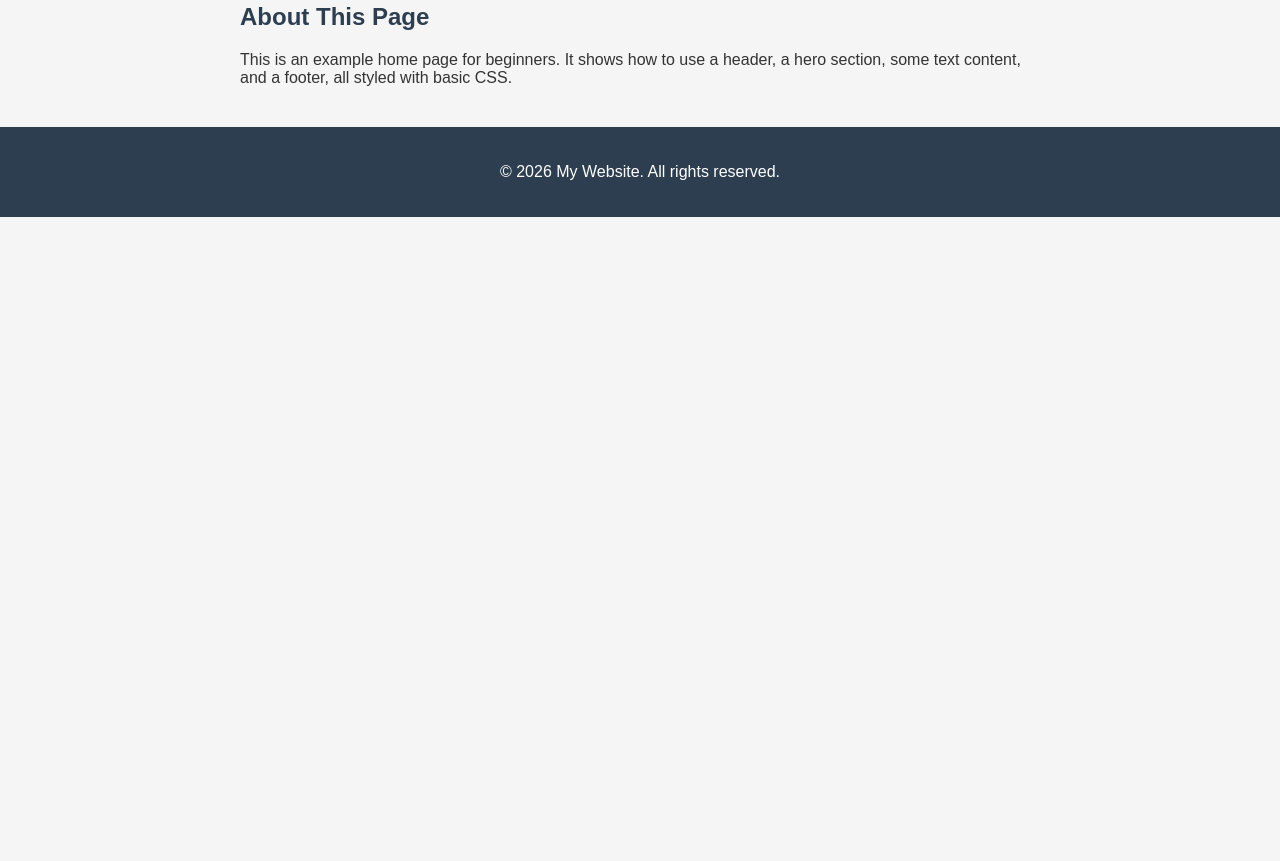
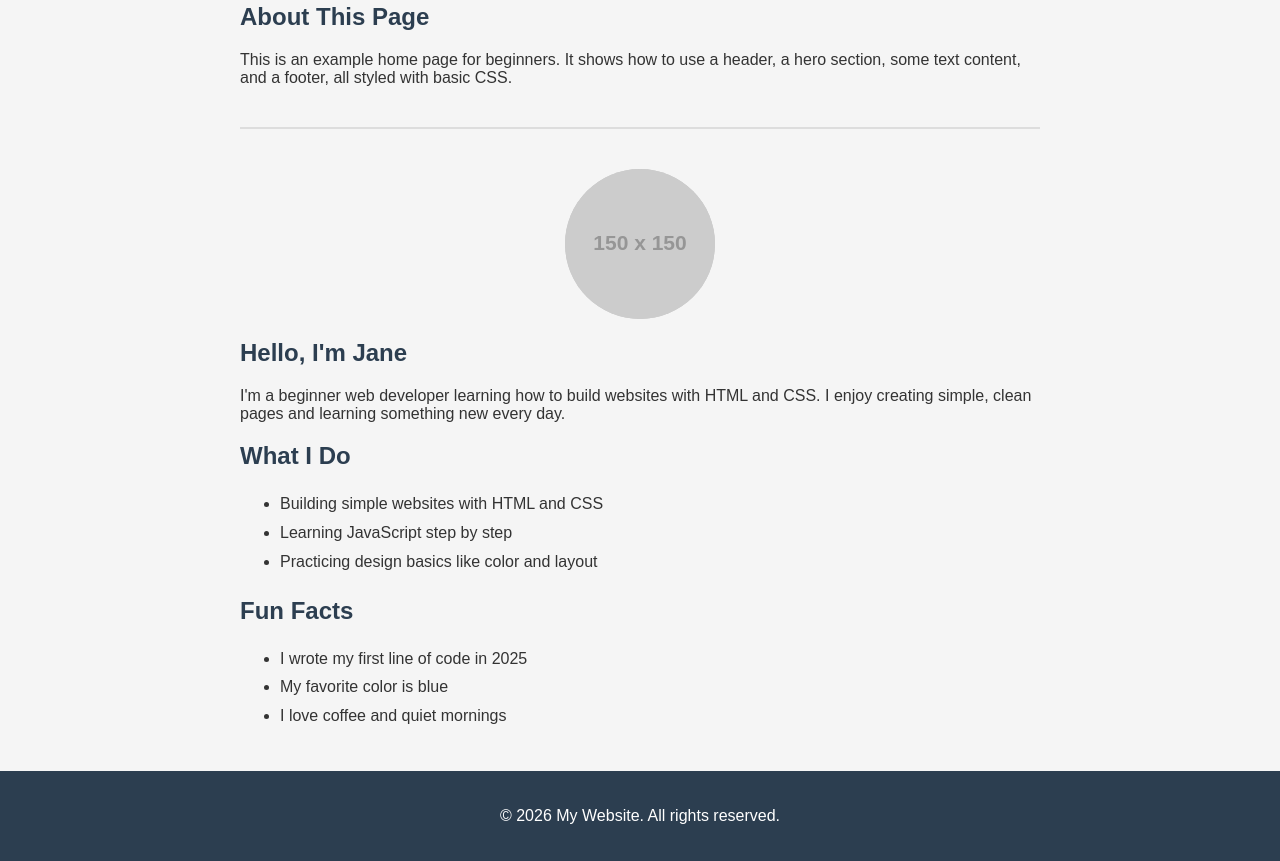
Before and after one commit to somounkea-byte/git-branch-2027A, a plain HTML site: page index.html in a window 1280 px wide. Shown: the part 475-1336 px from the top of the page. Before the commit the page ends 800 px from the top, so only its background shows below. Drawn offline with Linux system fonts and the light colour scheme; placeholder pictures from the web are drawn by us.

Commit message:
create file for project structure about page

```diff
--- a/css/style.css
+++ b/css/style.css
@@ -25,7 +25,7 @@
     text-decoration: underline;
   }
 
- /* main welcome section */
+  /* hero / welcome section */
   .hero {
     text-align: center;
     padding: 60px 20px;
@@ -49,7 +49,7 @@
     margin-top: 20px;
   }
 
- /* content section */
+  /* shared content section styling */
   .content {
     max-width: 800px;
     margin: 40px auto;
@@ -60,6 +60,27 @@
     color: #2c3e50;
   }
 
+  .content img {
+    display: block;
+    width: 150px;
+    height: 150px;
+    border-radius: 50%;
+    margin: 0 auto 20px auto;
+    background-color: #ccc; /* placeholder color if image doesn't load */
+  }
+
+  .content ul {
+    line-height: 1.8;
+  }
+
+  /* a line to separate the home and about sections */
+  .section-divider {
+    max-width: 800px;
+    margin: 40px auto;
+    border: none;
+    border-top: 2px solid #ddd;
+  }
+
   /* footer */
   footer {
     text-align: center;
--- a/index.html
+++ b/index.html
@@ -13,20 +13,19 @@
      <header>
     <h1>My Website</h1>
     <nav>
-            <a href="#">Home</a>
-            <a href="#">About</a>
+      <a href="#home">Home</a>
+      <a href="#about">About</a>
       <a href="#">Contact</a>
     </nav>
   </header>
 
-    <!-- hero / welcome section -->
-    <section class="hero">
+  <!-- ===== HOME SECTION ===== -->
+  <section id="home" class="hero">
     <h1>Welcome to My Website</h1>
     <p>This is a simple home page built with HTML and CSS.</p>
     <button>Get Started</button>
   </section>
 
-    <!-- main content -->
   <section class="content">
     <h2>About This Page</h2>
     <p>
@@ -34,6 +33,36 @@
       a header, a hero section, some text content, and a footer,
       all styled with basic CSS.
     </p>
+  </section>
+
+  <hr class="section-divider">
+
+  <!-- ===== ABOUT SECTION ===== -->
+  <section id="about" class="content">
+
+    <img src="https://via.placeholder.com/150" alt="Profile picture">
+
+    <h2>Hello, I'm Jane</h2>
+    <p>
+      I'm a beginner web developer learning how to build websites with
+      HTML and CSS. I enjoy creating simple, clean pages and learning
+      something new every day.
+    </p>
+
+    <h2>What I Do</h2>
+    <ul>
+      <li>Building simple websites with HTML and CSS</li>
+      <li>Learning JavaScript step by step</li>
+      <li>Practicing design basics like color and layout</li>
+    </ul>
+
+    <h2>Fun Facts</h2>
+    <ul>
+      <li>I wrote my first line of code in 2025</li>
+      <li>My favorite color is blue</li>
+      <li>I love coffee and quiet mornings</li>
+    </ul>
+
   </section>
 
   <!-- footer -->
```
Lines whose indentation alone changed are shown as unchanged.
